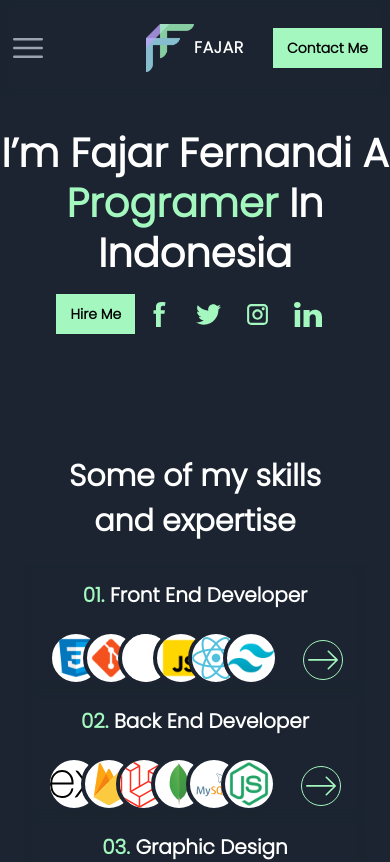
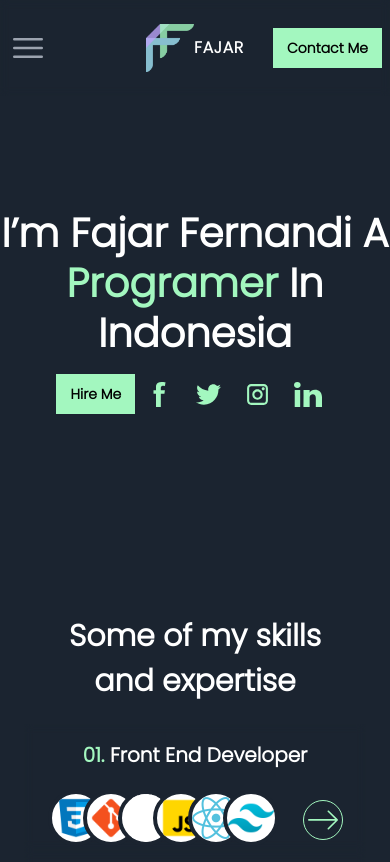
Before and after one commit to FajarFE/Portofolio-Fajar, a React (Create React App) app: page / in a window 390 px wide. Shown: the top 862 px of the page. Built offline with nearby package versions, Linux system fonts and the light colour scheme; the HTML template or start-up script is replaced by a standard one.

Commit message:
coba lagi

```diff
--- a/src/components/Hero.js
+++ b/src/components/Hero.js
@@ -10,7 +10,7 @@ const Hero =()=>{
     return(
         <div className="container mx-auto overflow-hidden md:container md:mx-auto pt-20 ">
             <div className="flex grid grid-cols-2 py-10 content-center sm:mx-5  justify-center lg:text-left text-center sm:text-lg">
-                <div className="lg:py-20 items-center xs:text-[20]">
+                <div className="py-20 items-center xs:text-[20]">
                 <h5 className={` font-bold leading-tight text-white ${styles.heroHeadText}`}>I’m Fajar Fernandi A<br/>
                 <span className="text-[#A3F7BF]">Programer</span> In <br/>Indonesia</h5>
                 <div className="flex justify-center lg:justify-start my-4 items-center ">
```
